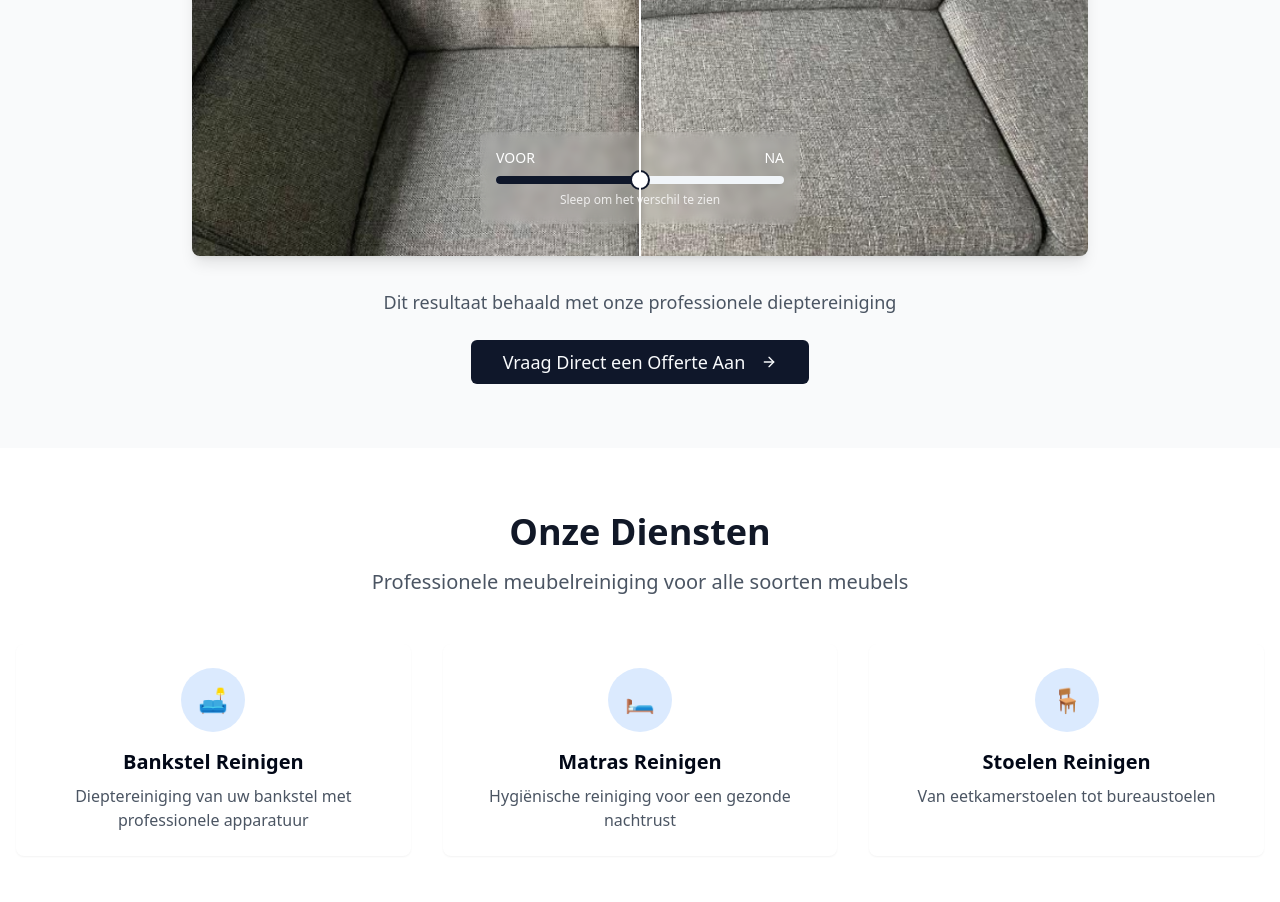
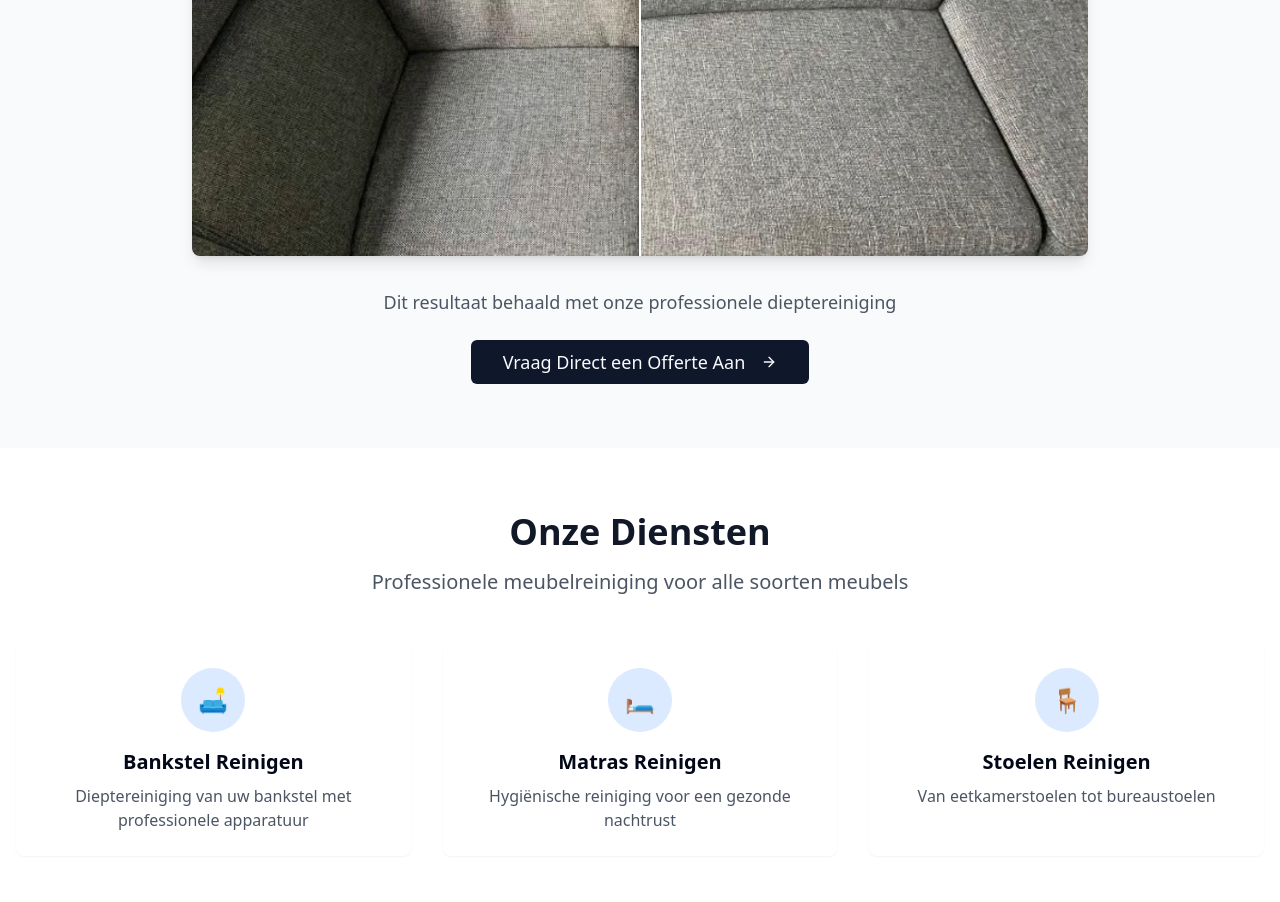
Before and after one commit to yourimarketing/meubelreinigingsexpert, a React (Vite) app: page / in a window 1280 px wide. Shown: the part 1300-2202 px from the top of the page. Built offline with nearby package versions, Linux system fonts and the light colour scheme.

Commit message:
Remove slider indication
Remove the "drag to see the difference" text from the slider.

```diff
--- a/src/components/BeforeAfterSlider.tsx
+++ b/src/components/BeforeAfterSlider.tsx
@@ -48,27 +48,6 @@ const BeforeAfterSlider = ({
         />
       </div>
 
-      {/* Slider Controls */}
-      <div className="absolute bottom-8 left-1/2 transform -translate-x-1/2 w-80 max-w-[90%]">
-        <div className="bg-white/10 backdrop-blur-sm rounded-lg p-4">
-          <div className="flex justify-between text-white text-sm mb-2">
-            <span className="font-medium">VOOR</span>
-            <span className="font-medium">NA</span>
-          </div>
-          <Slider
-            value={sliderValue}
-            onValueChange={setSliderValue}
-            max={100}
-            min={0}
-            step={1}
-            className="w-full"
-          />
-          <div className="text-center text-white/80 text-xs mt-2">
-            Sleep om het verschil te zien
-          </div>
-        </div>
-      </div>
-
       {/* Divider Line */}
       <div
         className="absolute top-0 bottom-0 w-0.5 bg-white shadow-lg z-10 pointer-events-none"
@@ -88,6 +67,18 @@ const BeforeAfterSlider = ({
       >
         <div className="w-4 h-4 border-2 border-gray-400 rounded-full bg-white"></div>
       </div>
+
+      {/* Hidden Slider */}
+      <div className="absolute bottom-4 left-1/2 transform -translate-x-1/2 w-full max-w-xs opacity-0">
+        <Slider
+          value={sliderValue}
+          onValueChange={setSliderValue}
+          max={100}
+          min={0}
+          step={1}
+          className="w-full"
+        />
+      </div>
     </div>
   );
 };
```
